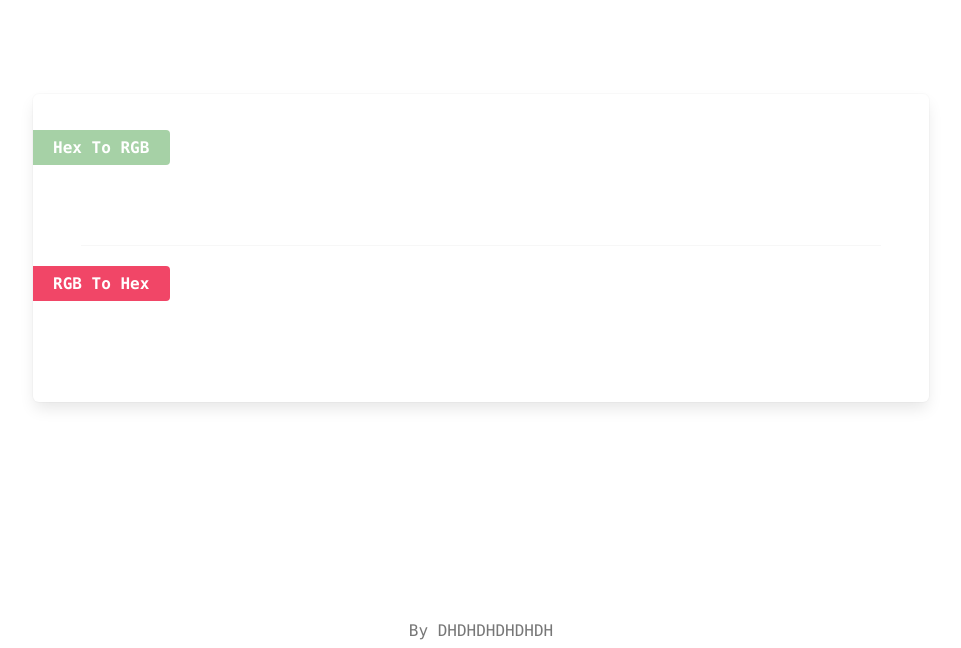
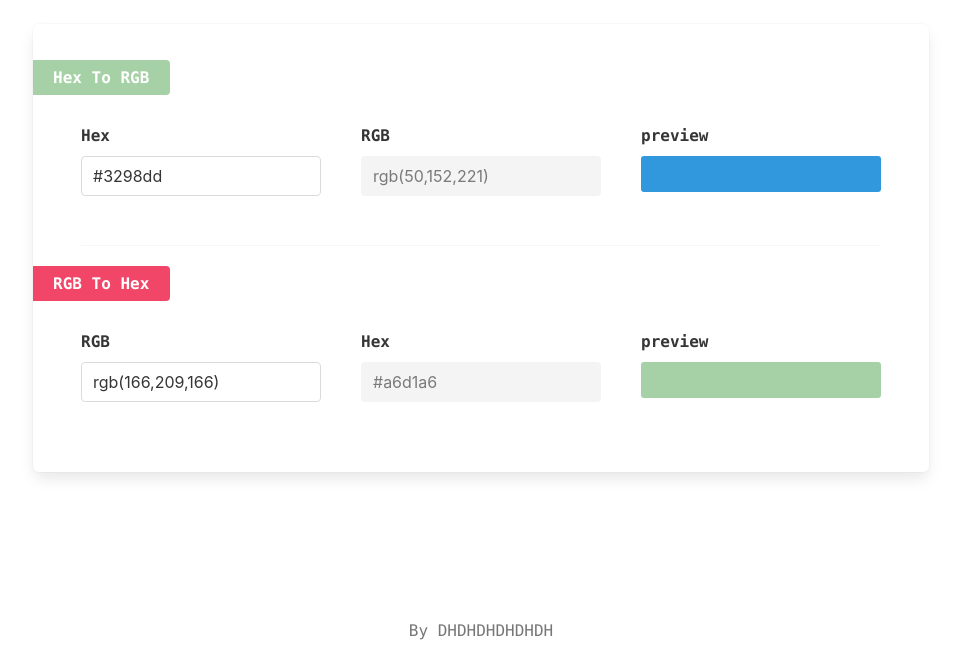
Before and after one commit to laputaz/color-converter, a website: page index.html in a window 1280 px wide. Shown: the part 152-800 px from the top of the page, without its empty margins (159-1120 px from the left). Drawn offline with nearby package versions, Linux system fonts and the light colour scheme.

Commit message:
Update index.html

```diff
--- a/index.html
+++ b/index.html
@@ -36,7 +36,7 @@
 <footer style="font-size: 16px;color: #777">
   By DHDHDHDHDHDH
 </footer>
-<script src="https://cdn.jsdelivr.net/npm/vue"></script>
+<script src="https://cdn.jsdelivr.net/npm/vue@2.7.14"></script>
 <!-- Full bundle -->
 <script src="https://unpkg.com/buefy/dist/buefy.min.js"></script>
 <script type="module">
```
